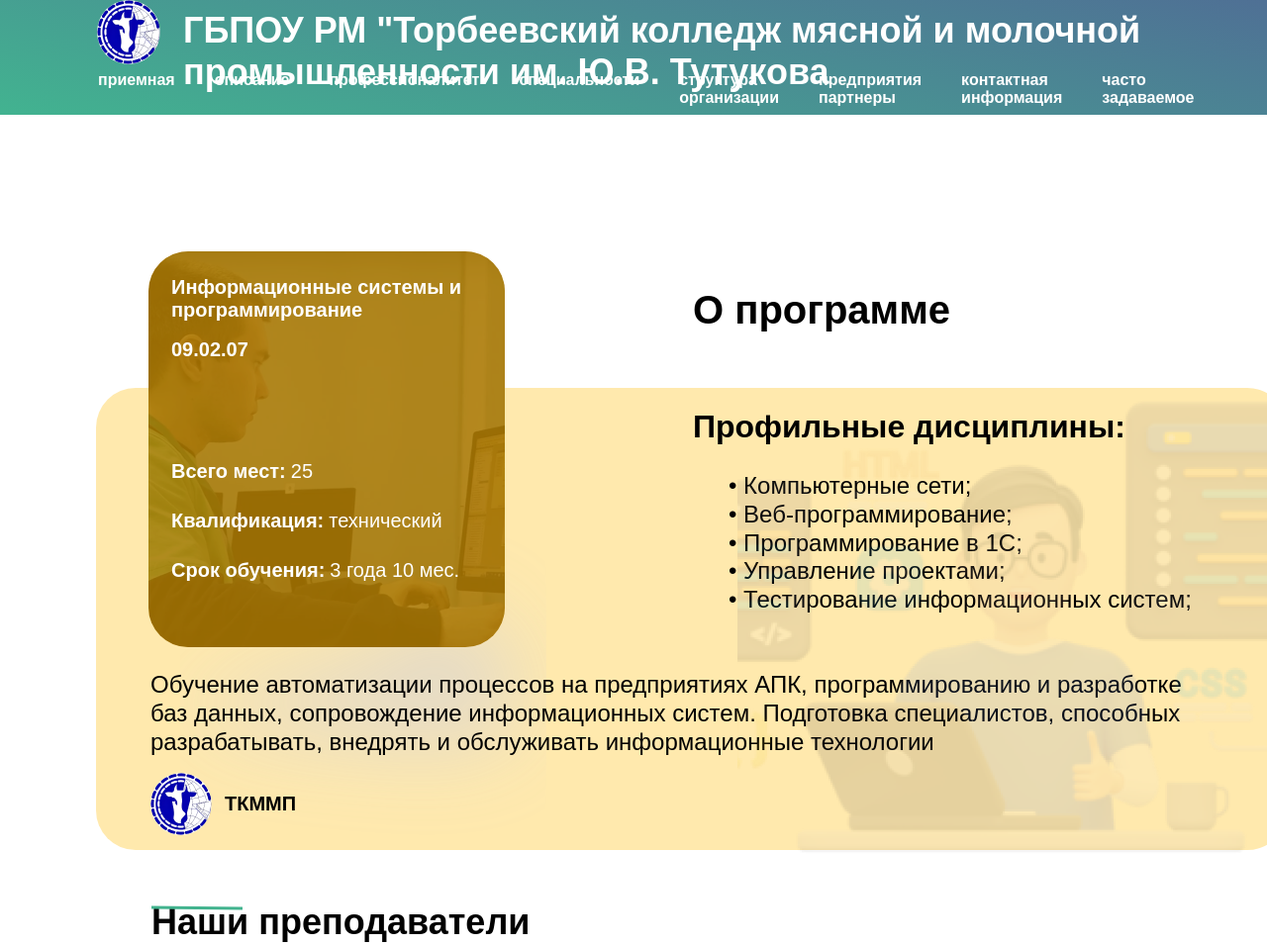
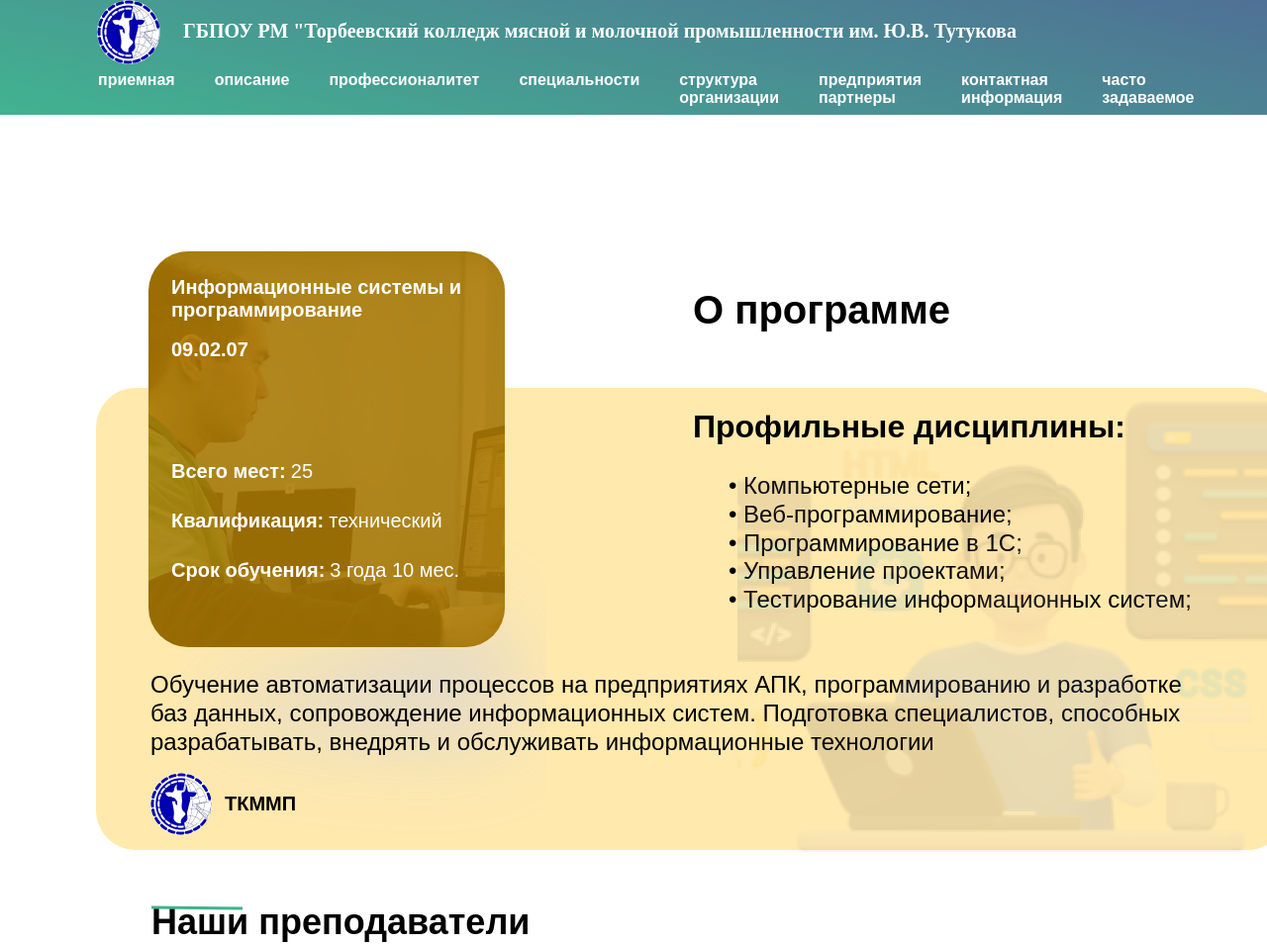
Before and after one commit to lllqtop/tkmmp_abiturientam_09.02.07, a plain HTML site: page index.html in a window 1280 px wide. Shown: the top 956 px of the page at 99% size. Drawn offline with Linux system fonts and the light colour scheme.

Commit message:
Update style.css

```diff
--- a/style.css
+++ b/style.css
@@ -55,12 +55,13 @@ menu, ol, ul {
 
 ._09-02-07__div19 {
   color: #ffffff;
+  width: 1200px
   font-family: "Inter-SemiBold", sans-serif;
-  font-size: 2.25rem;
+  font-size: 20px;
   font-weight: 600;
   position: absolute;
   left: 11.5625rem;
-  top: 0.625rem;
+  top: 20px;
 }
 
 ._09-02-07__div20 {
```
